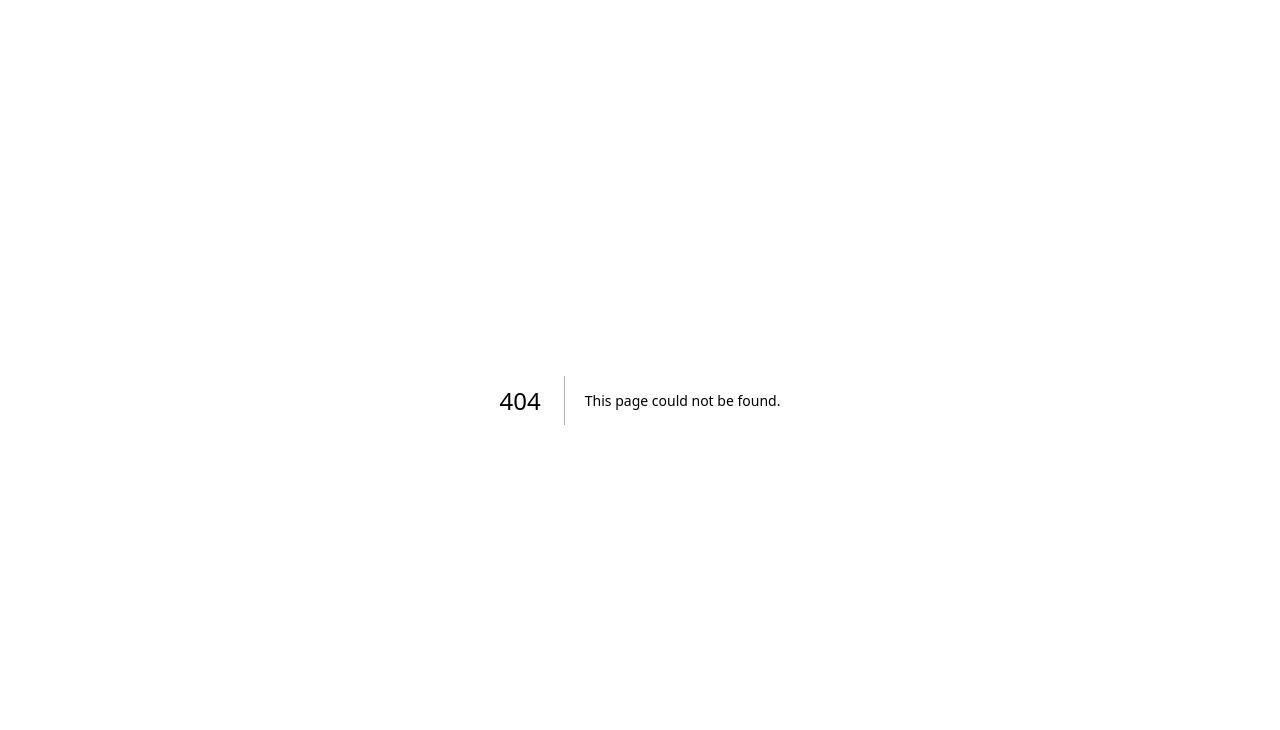
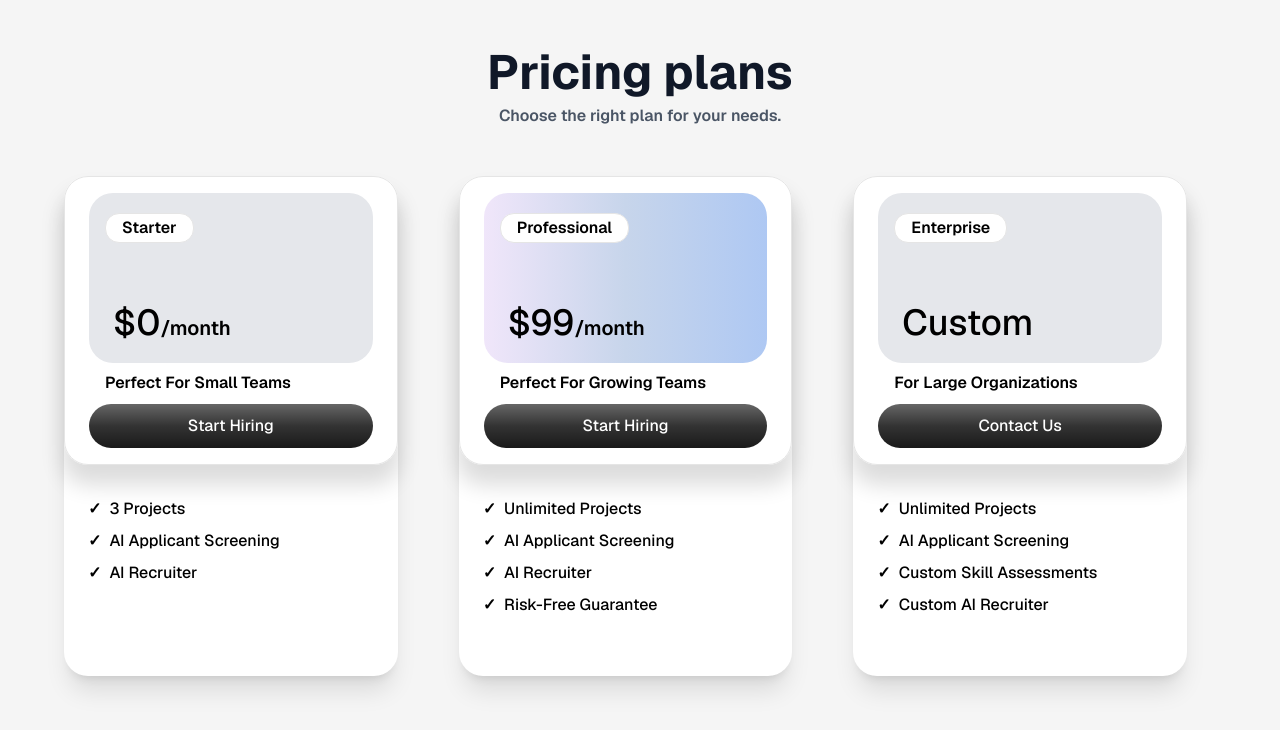
Before and after one commit to deveshru2712/Flex_Ui, a Next.js app: page /components/Pricing in a window 1280 px wide. Before the commit this address had no page. Shown: the top 730 px of the page. Built offline with nearby package versions, Linux system fonts and the light colour scheme.

Commit message:
Pricing card

```diff
--- /dev/null
+++ b/app/components/(view)/Pricing/Card.tsx
@@ -0,0 +1,66 @@
+import React from "react";
+
+export enum PricingTier {
+  Starter = "Starter",
+  Professional = "Professional",
+  Enterprise = "Enterprise",
+}
+
+export interface CardProps {
+  Tier: PricingTier;
+  Pricing: string;
+  CTA: string;
+  BestSuitedFor: string;
+  Features: string[];
+}
+
+const Card = ({ Tier, Pricing, BestSuitedFor, CTA, Features }: CardProps) => {
+  return (
+    <div className="h-[500px] w-[92%] shadow-xl rounded-3xl text-black bg-white">
+      <div className="flex flex-col h-full w-full">
+        {/* first section */}
+        <div className="flex-1/4 px-6 py-4 flex flex-col rounded-3xl border shadow-[0px_18px_22px_2px_#00000024] shadow-3xl justify-between gap-1.5">
+          <div
+            className={`h-2/3 w-full ${
+              Tier === PricingTier.Professional
+                ? "bg-gradient-to-r from-[#f0e6fa] via-[#c7d5eb] to-[#aec8f3]"
+                : "bg-gray-200"
+            } rounded-3xl`}
+          >
+            <div className="flex flex-col justify-between w-full h-full px-4 py-5">
+              <span className="font-semibold text-base px-4 py-0.5 border bg-white w-fit rounded-xl">
+                {Tier}
+              </span>
+              <div className="px-2 text-4xl font-medium">
+                {Pricing}
+                <span className="text-xl font-semibold">
+                  {Pricing !== "Custom" && "/month"}
+                </span>
+              </div>
+            </div>
+          </div>
+          <div className="font-semibold pl-4">{BestSuitedFor}</div>
+          <button className="bg-gradient-to-b from-black/60 via-black/80 to-black/90 text-white font-medium cursor-pointer px-6 py-2.5 rounded-3xl hover:opacity-90 transition-opacity">
+            {Pricing !== "Custom" ? "Start Hiring" : "Contact Us"}
+          </button>
+        </div>
+
+        {/* second section */}
+        <div className="flex-1 rounded-3xl px-6 mt-4 py-4">
+          <ul className="space-y-2">
+            {Features.map((feature, index) => (
+              <li key={index} className="flex items-center group">
+                <span className="mr-2 group-hover:text-green-500 font-semibold">
+                  ✓
+                </span>
+                <span className="font-medium">{feature}</span>
+              </li>
+            ))}
+          </ul>
+        </div>
+      </div>
+    </div>
+  );
+};
+
+export default Card;
--- /dev/null
+++ b/app/components/(view)/Pricing/page.tsx
@@ -0,0 +1,60 @@
+import React from "react";
+import Card, { CardProps, PricingTier } from "./Card";
+
+const PricingPage = () => {
+  const pricingCards: CardProps[] = [
+    {
+      Tier: PricingTier.Starter,
+      Pricing: "$0",
+      BestSuitedFor: "Perfect For Small Teams",
+      CTA: "Start Hiring",
+      Features: ["3 Projects", "AI Applicant Screening", "AI Recruiter"],
+    },
+    {
+      Tier: PricingTier.Professional,
+      Pricing: "$99",
+      BestSuitedFor: "Perfect For Growing Teams",
+      CTA: "Start Hiring",
+      Features: [
+        "Unlimited Projects",
+        "AI Applicant Screening",
+        "AI Recruiter",
+        "Risk-Free Guarantee",
+      ],
+    },
+    {
+      Tier: PricingTier.Enterprise,
+      Pricing: "Custom",
+      BestSuitedFor: "For Large Organizations",
+      CTA: "Contact Us",
+      Features: [
+        "Unlimited Projects",
+        "AI Applicant Screening",
+        "Custom Skill Assessments",
+        "Custom AI Recruiter",
+      ],
+    },
+  ];
+
+  return (
+    <div className="font-geist min-h-screen w-full py-12 bg-neutral-100">
+      <div className="container mx-auto px-4">
+        <div className="flex flex-col items-center gap-2 mb-12">
+          <h2 className="text-4xl md:text-5xl font-bold text-gray-900">
+            Pricing plans
+          </h2>
+          <span className="font-semibold text-gray-600">
+            Choose the right plan for your needs.
+          </span>
+        </div>
+        <div className="grid grid-cols-1 md:grid-cols-3 gap-8 max-w-6xl mx-auto">
+          {pricingCards.map((card, idx) => (
+            <Card key={`pricing-card-${idx}`} {...card} />
+          ))}
+        </div>
+      </div>
+    </div>
+  );
+};
+
+export default PricingPage;
--- /dev/null
+++ b/app/components/(view)/layout.tsx
@@ -0,0 +1,7 @@
+export default function Layout({ children }: { children: React.ReactNode }) {
+  return (
+    <div className="flex flex-col h-screen w-full overflow-y-auto">
+      {children}
+    </div>
+  );
+}
--- a/app/layout.tsx
+++ b/app/layout.tsx
@@ -16,6 +16,11 @@ const jakarta_sans = Plus_Jakarta_Sans({
 });
 
 export const metadata: Metadata = {
+  metadataBase: new URL(
+    process.env.NODE_ENV === "production"
+      ? "https://flex-ui-rust.vercel.app"
+      : "http://localhost:3000"
+  ),
   title: "FlexUI | Showcase Your Frontend Masterpieces",
   description:
     "FlexUI is where frontend developers flex their skills. Showcase your UI components, websites, and interactive projects. Get inspired by others and build your developer portfolio.",
@@ -35,10 +40,10 @@ export const metadata: Metadata = {
     title: "FlexUI | The Frontend Developer Showcase Platform",
     description:
       "Display your UI creations, discover innovative components, and connect with top frontend talent. Flex your skills with FlexUI.",
-    url: "",
+    url: "https://flex-ui-rust.vercel.app",
     images: [
       {
-        url: "/image.png",
+        url: "/open-graph.png",
         width: 1200,
         height: 630,
         alt: "FlexUI: Frontend Developer Showcase",
@@ -50,12 +55,7 @@ export const metadata: Metadata = {
     title: "FlexUI: Where Developers Flex Their Frontend Skills",
     description:
       "Join the ultimate showcase for UI components, interactive designs, and frontend projects. Elevate your portfolio.",
-    images: {
-      url: "/image.png",
-      width: 1200,
-      height: 630,
-      alt: "FlexUI Twitter Card",
-    },
+    images: ["/open-graph.png"],
   },
   alternates: {
     canonical: "https://flex-ui-rust.vercel.app",
```
Also changed, not shown: public/open-graph.png (renamed from public/image.png).
